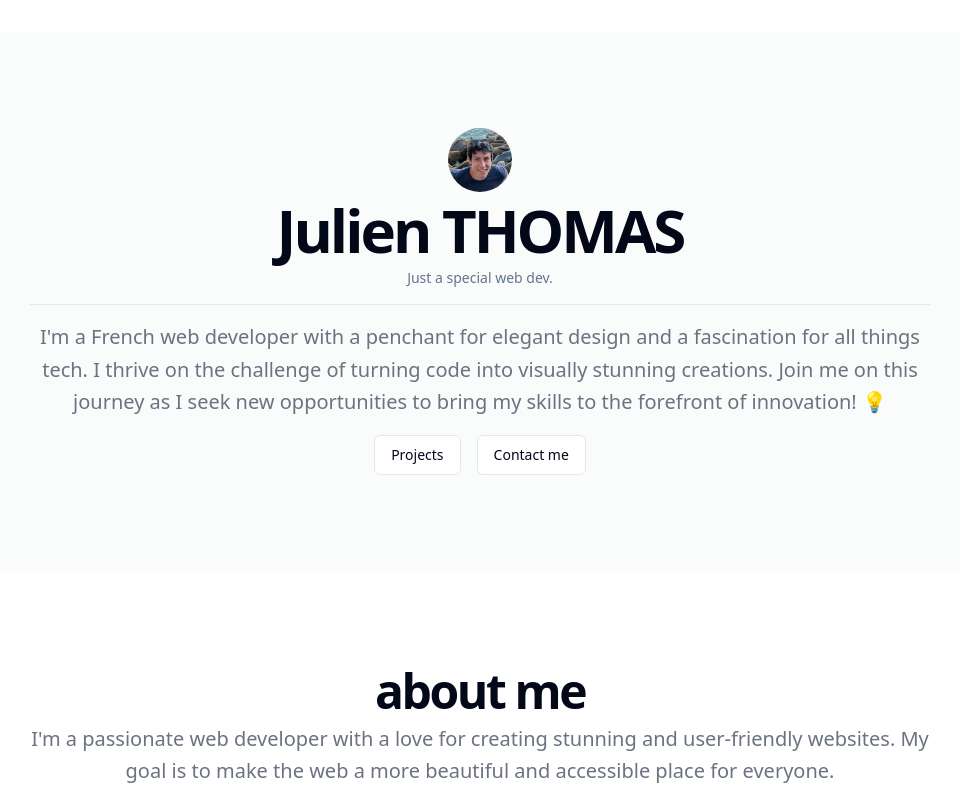
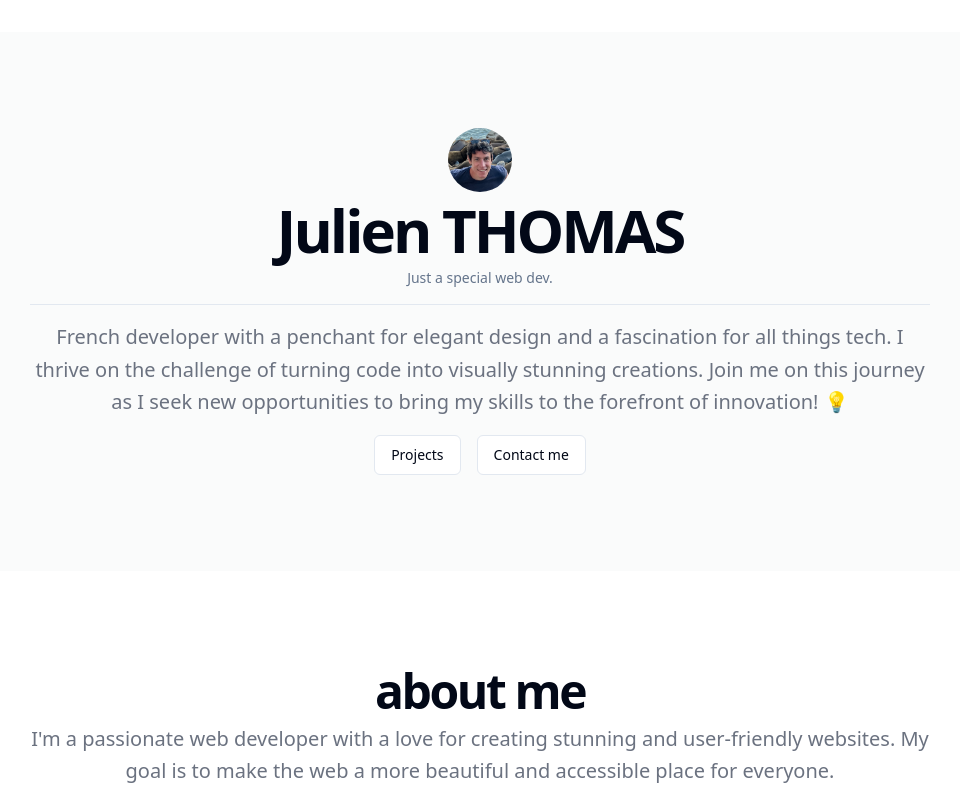
Before and after one commit to doncarlo5/personal-website, a React (Vite) app: page / in a window 1280 px wide. Shown: the top 800 px of the page, without its empty margins (160-1120 px from the left). Built offline with nearby package versions, Linux system fonts and the light colour scheme.

Commit message:
Update homepage content and image paths

```diff
--- a/src/pages/home-page.tsx
+++ b/src/pages/home-page.tsx
@@ -65,9 +65,9 @@ export function HomePage() {
                   <Separator className="my-4" />
                 </div>
                 <p className="max-w-[900px] text-gray-500 dark:text-gray-400 md:text-xl/relaxed lg:text-base/relaxed xl:text-xl/relaxed">
-                  I'm a French web developer with a penchant for elegant design and a fascination for all things tech. I
-                  thrive on the challenge of turning code into visually stunning creations. Join me on this journey as I
-                  seek new opportunities to bring my skills to the forefront of innovation! 💡{" "}
+                  French developer with a penchant for elegant design and a fascination for all things tech. I thrive on
+                  the challenge of turning code into visually stunning creations. Join me on this journey as I seek new
+                  opportunities to bring my skills to the forefront of innovation! 💡{" "}
                 </p>
               </div>
               <div className="space-x-4">
@@ -209,7 +209,7 @@ export function HomePage() {
                           <CardContent className="flex aspect-square flex-col items-center justify-center p-6">
                             <img
                               className="h-full w-full object-cover"
-                              src="public/workout-journal-pic.png"
+                              src="/static/images/workout-journal-pic.png"
                               alt="workout-journal-pic"
                             />
                             <Separator className="my-4" />
@@ -229,7 +229,7 @@ export function HomePage() {
                           <CardContent className="flex aspect-square flex-col items-center justify-center p-6">
                             <img
                               className="h-full w-full object-cover"
-                              src="public/memo-movies-pic.png"
+                              src="/static/images/memo-movies-pic.png"
                               alt="memo-movies-pic"
                             />
                             <Separator className="my-4" />
@@ -249,7 +249,7 @@ export function HomePage() {
                           <CardContent className="flex aspect-square flex-col items-center justify-center p-6">
                             <img
                               className="h-full w-full object-cover"
-                              src="public/recipe-book-pic.png"
+                              src="/static/images/recipe-book-pic.png"
                               alt="recipe-book-pic"
                             />
                             <Separator className="my-4" />
@@ -269,7 +269,7 @@ export function HomePage() {
                           <CardContent className="flex aspect-square flex-col items-center justify-center p-6">
                             <img
                               className="h-full w-full object-cover"
-                              src="public/duck-hunt-pic.png"
+                              src="/static/images/duck-hunt-pic.png"
                               alt="duck-hunt-pic"
                             />
                             <Separator className="my-4" />
@@ -279,15 +279,6 @@ export function HomePage() {
                             >
                               Duck Hunt
                             </Link>
-                          </CardContent>
-                        </Card>
-                      </div>
-                    </CarouselItem>
-                    <CarouselItem>
-                      <div className="p-1">
-                        <Card>
-                          <CardContent className="flex aspect-square items-center justify-center p-6">
-                            <span className="text-4xl font-semibold">Project 2</span>
                           </CardContent>
                         </Card>
                       </div>
```
